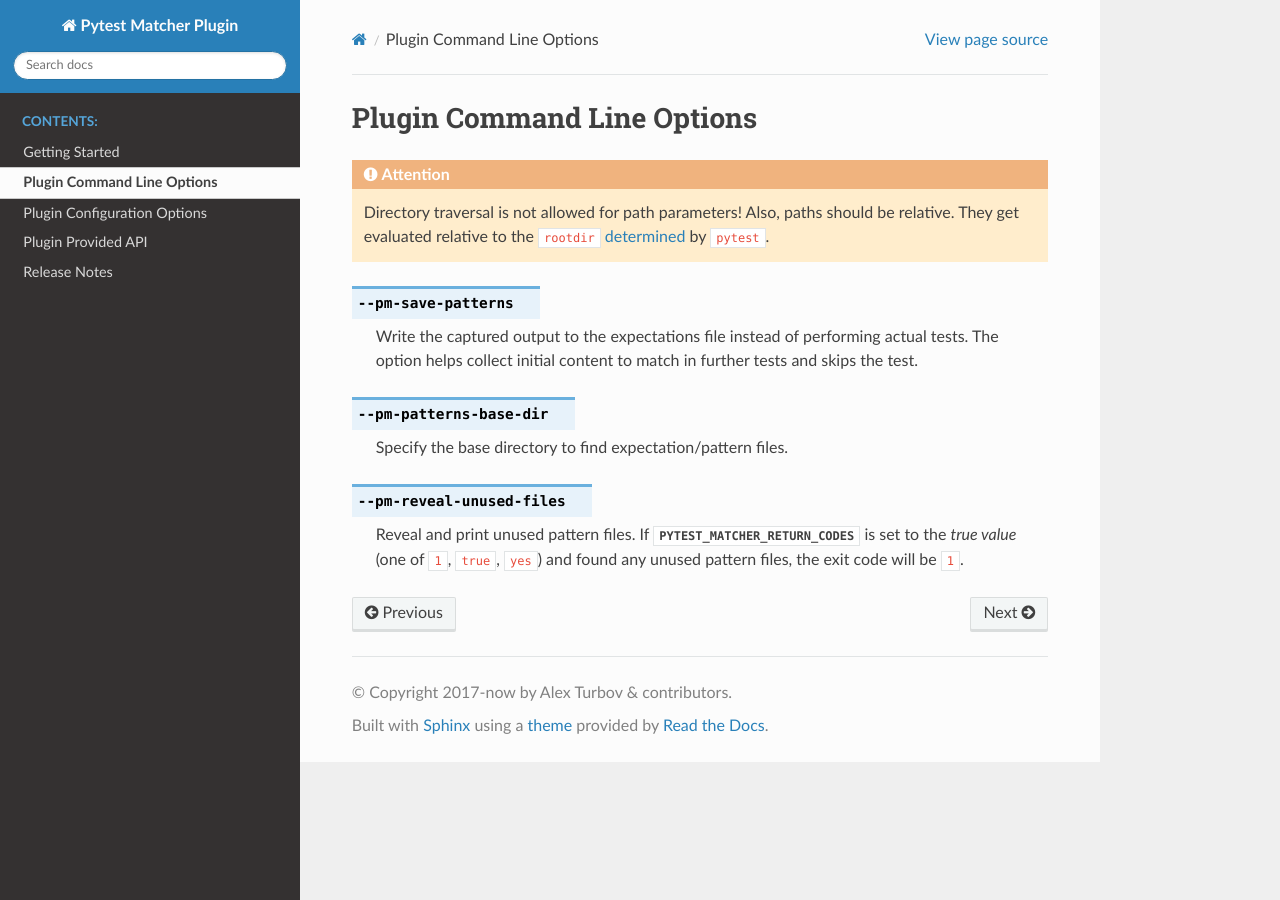
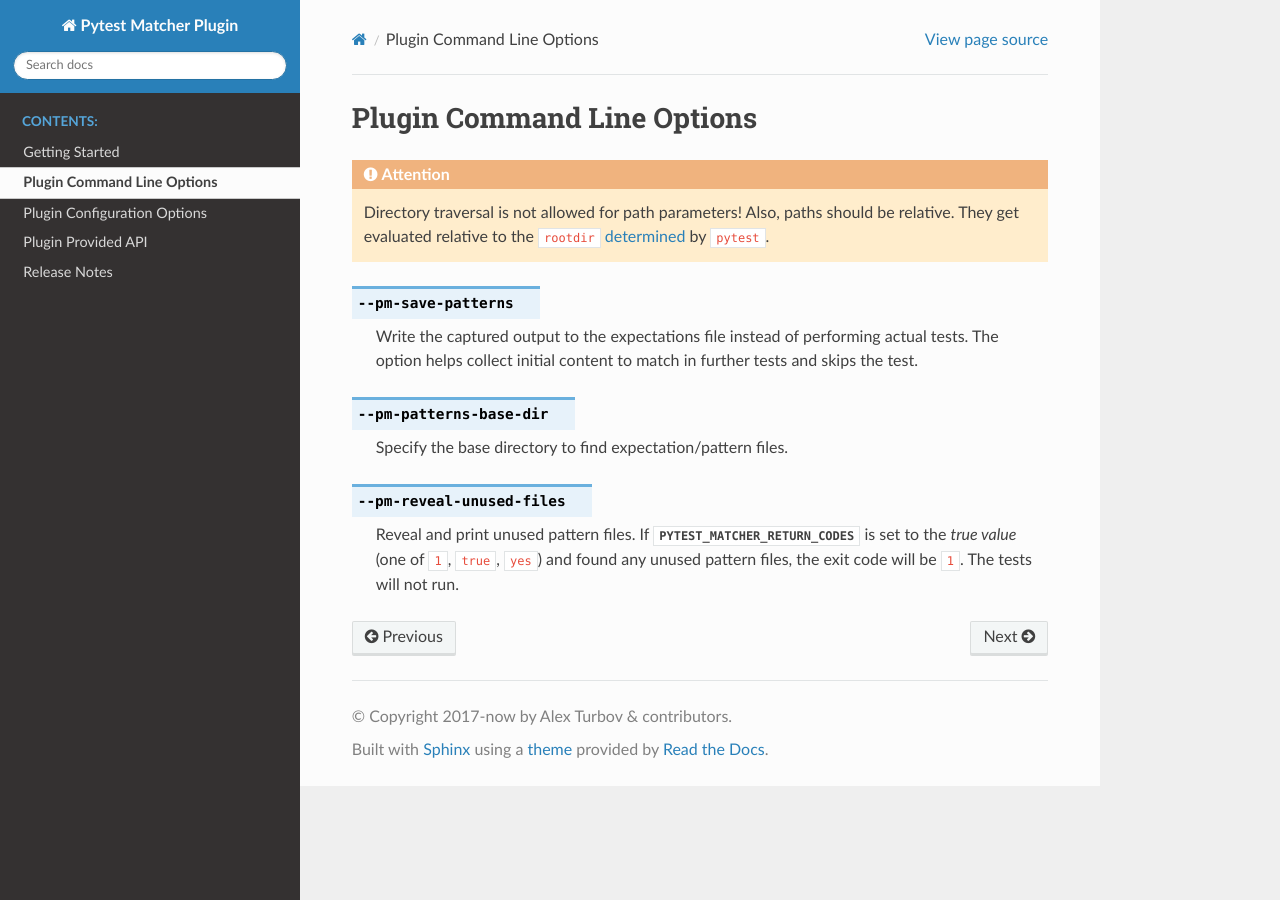
Before and after one commit to zaufi/pytest-matcher, a Sphinx documentation site: the page built from doc/cli.rst, in a window 1280 px wide. Built offline with Sphinx 7.4.7 and the Read the Docs theme 2.0.0, drawn with Linux system fonts in a browser that asks for light colours; the version number could not be read and is left out.

Commit message:
docs: note that tests will not be run for `--pm-reveal-unused-files`

```diff
--- a/doc/cli.rst
+++ b/doc/cli.rst
@@ -23,4 +23,4 @@ Plugin Command Line Options
 
     Reveal and print unused pattern files.  If :envvar:`PYTEST_MATCHER_RETURN_CODES` is
     set to the *true value* (one of ``1``, ``true``, ``yes``) and found any unused
-    pattern files, the exit code will be ``1``.
+    pattern files, the exit code will be ``1``.  The tests will not run.
```
